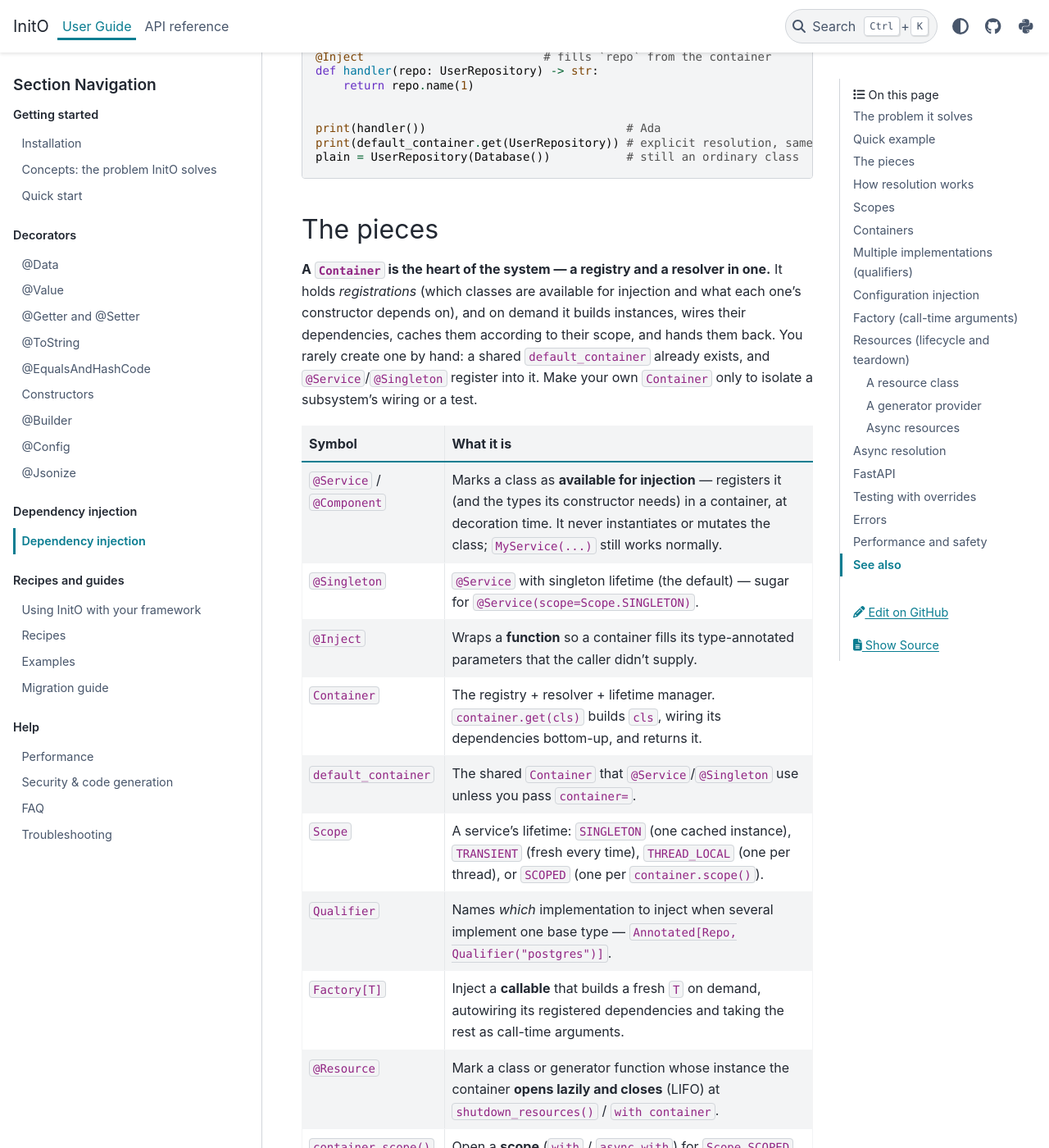
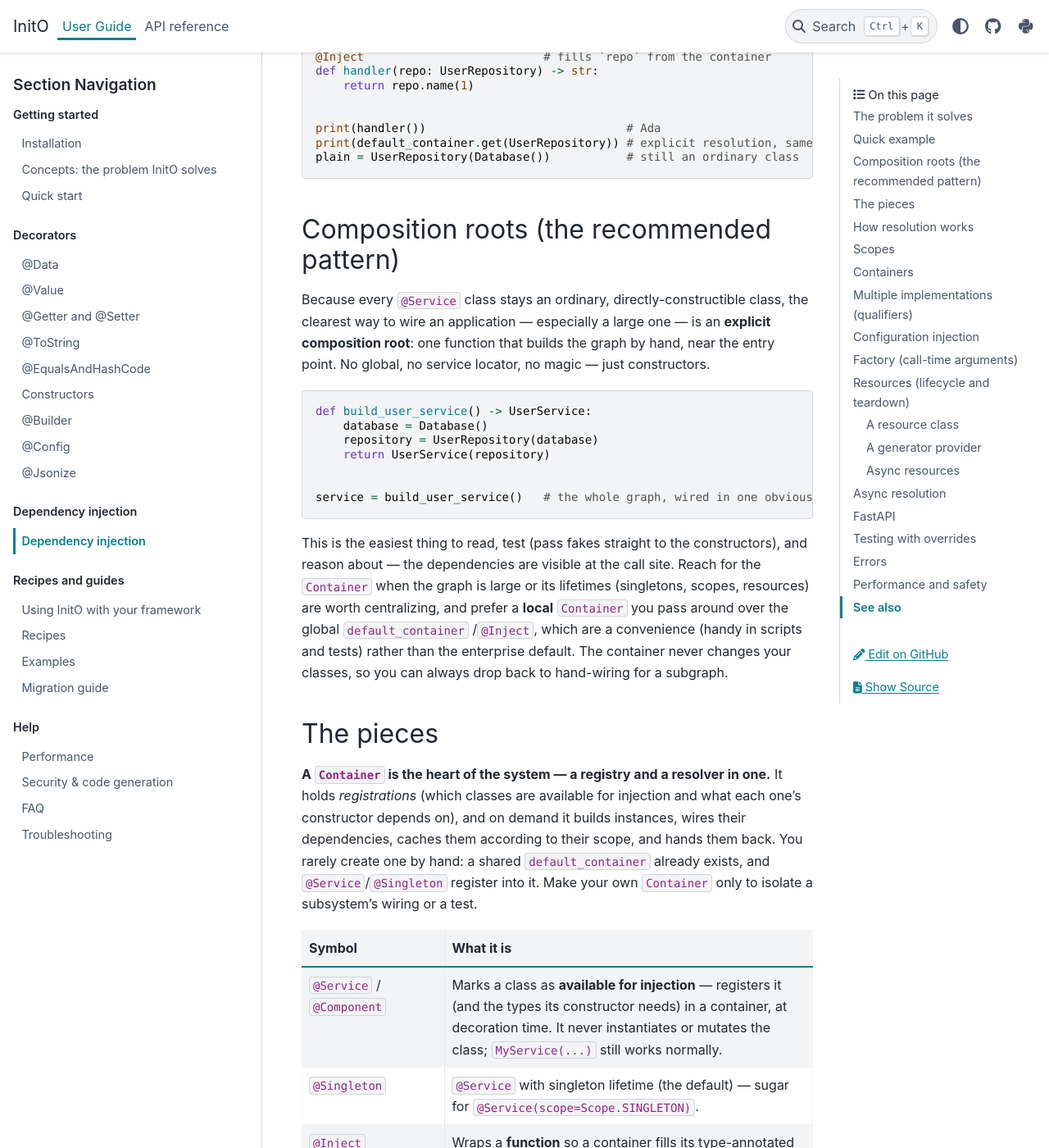
Before and after one commit to swtnk/inito, a Sphinx documentation site: the page built from docs/dependency-injection.md, in a window 1280 px wide and 1400 px high, scrolled down 967 px. Shown: the whole window at 82% size. Built offline with Sphinx 7.4.7 and the PyData theme 0.15.4, drawn with Linux system fonts in a browser that asks for light colours.

Commit message:
docs: lead DI guide with composition-root pattern
Adds a Composition roots section recommending explicit hand-wiring in one
function as the default, and frames the global default_container/@Inject as a
convenience with a local Container as the enterprise choice - so the docs no
longer lead with a service-locator narrative.

Co-Authored-By: Claude Opus 4.8 <noreply@anthropic.com>

````diff
--- a/docs/dependency-injection.md
+++ b/docs/dependency-injection.md
@@ -46,6 +46,32 @@ print(handler())                             # Ada
 print(default_container.get(UserRepository)) # explicit resolution, same wiring
 plain = UserRepository(Database())           # still an ordinary class
 ```
+
+## Composition roots (the recommended pattern)
+
+Because every `@Service` class stays an ordinary, directly-constructible class,
+the clearest way to wire an application — especially a large one — is an
+**explicit composition root**: one function that builds the graph by hand, near
+the entry point. No global, no service locator, no magic — just constructors.
+
+```python
+def build_user_service() -> UserService:
+    database = Database()
+    repository = UserRepository(database)
+    return UserService(repository)
+
+
+service = build_user_service()   # the whole graph, wired in one obvious place
+```
+
+This is the easiest thing to read, test (pass fakes straight to the
+constructors), and reason about — the dependencies are visible at the call
+site. Reach for the `Container` when the graph is large or its lifetimes
+(singletons, scopes, resources) are worth centralizing, and prefer a **local**
+`Container` you pass around over the global `default_container` /`@Inject`, which
+are a convenience (handy in scripts and tests) rather than the enterprise
+default. The container never changes your classes, so you can always drop back
+to hand-wiring for a subgraph.
 
 ## The pieces
 
````
Also changed, not shown: CHANGELOG.md (+7 -0 lines).
